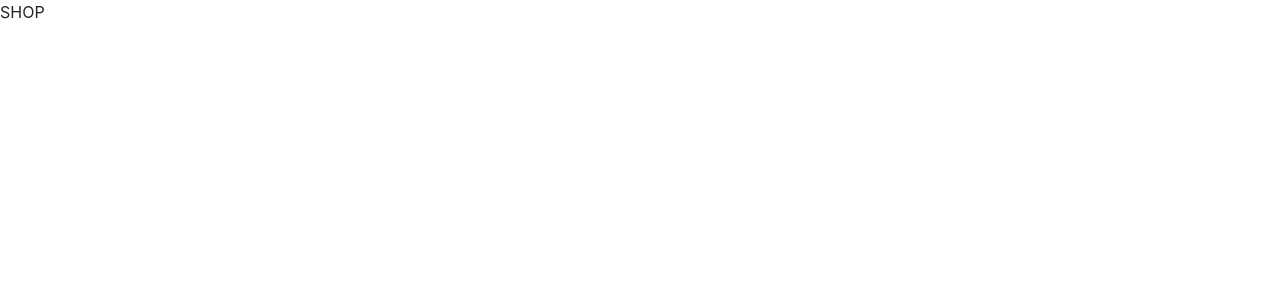
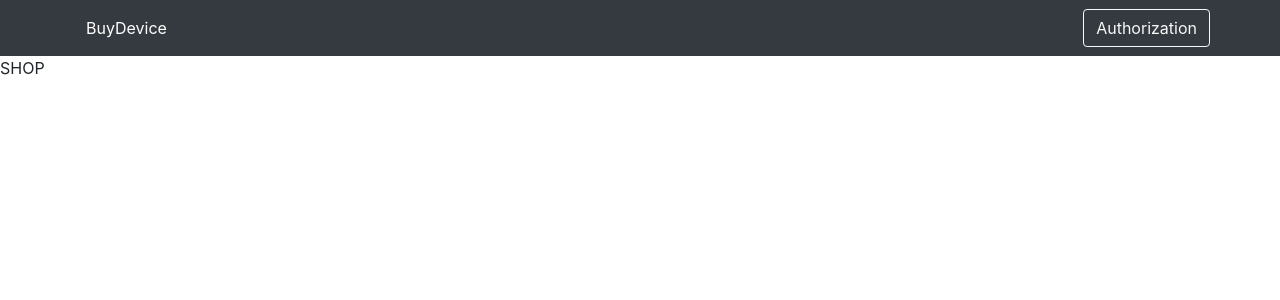
Before and after one commit to Presnia/mern-online-store-nd, a React (Create React App) app in the folder client/: page / in a window 1280 px wide. Shown: the top 300 px of the page. Built offline with nearby package versions, Linux system fonts and the light colour scheme.

Commit message:
The Auth page and its functionality is implemented

```diff
--- a/client/package.json
+++ b/client/package.json
@@ -7,11 +7,11 @@
     "@testing-library/react": "^11.2.3",
     "@testing-library/user-event": "^12.6.2",
     "axios": "^0.21.1",
-    "bootstrap": "^4.6.0",
+    "bootstrap": "^4.6.1",
     "mobx": "^6.0.5",
     "mobx-react-lite": "^3.1.7",
     "react": "^17.0.1",
-    "react-bootstrap": "^1.4.3",
+    "react-bootstrap": "^1.6.5",
     "react-dom": "^17.0.1",
     "react-router-dom": "^5.2.0",
     "react-scripts": "4.0.1",
--- a/client/src/App.js
+++ b/client/src/App.js
@@ -1,9 +1,11 @@
 import {BrowserRouter} from "react-router-dom";
 import AppRouter from "./components/AppRouter";
+import NavBar from "./components/NavBar";
 
 function App() {
     return (
         <BrowserRouter className="App">
+            <NavBar />
             <AppRouter />
         </BrowserRouter>
     );
--- a/client/src/components/AppRouter.js
+++ b/client/src/components/AppRouter.js
@@ -6,7 +6,6 @@ import {Context} from "../index";
 
 const AppRouter = () => {
     const {user} = useContext(Context);
-    console.log(user)
 
     return (
         <Switch>
--- /dev/null
+++ b/client/src/components/NavBar.js
@@ -0,0 +1,34 @@
+import React, {useContext} from 'react';
+import {Context} from "../index";
+import {Button, Container, Nav, Navbar, NavLink} from "react-bootstrap";
+import {SHOP_ROUTE} from "../utils/consts";
+import {observer} from "mobx-react-lite";
+
+const NavBar = observer(() => {
+    const {user} = useContext(Context);
+
+    return (
+        <Navbar bg="dark" variant="dark">
+            <Container>
+                <NavLink to={SHOP_ROUTE} style={{color: 'white'}}>BuyDevice</NavLink>
+                {user.isAuth ?
+                    <Nav className="ml-auto" style={{color: 'white'}}>
+                        <Button variant={'outline-light'}>Admin Panel</Button>
+                        <Button className="ml-3" variant={'outline-light'}>Login</Button>
+                    </Nav>
+                    :
+                    <Nav className="ml-auto" style={{color: 'white'}}>
+                        <Button
+                            variant={'outline-light'}
+                            onClick={() => user.setIsAuth(true)}
+                        >
+                            Authorization
+                        </Button>
+                    </Nav>
+                }
+            </Container>
+        </Navbar>
+    );
+});
+
+export default NavBar;
--- a/client/src/pages/Auth.js
+++ b/client/src/pages/Auth.js
@@ -1,10 +1,50 @@
 import React from 'react';
+import { NavLink, useLocation } from 'react-router-dom';
+import {Button, Card, Container, Form, Row} from "react-bootstrap";
+import {LOGIN_ROUTE, REGISTRATION_ROUTE} from "../utils/consts";
 
 const Auth = () => {
+    const location = useLocation();
+    const isLogin = location.pathname === LOGIN_ROUTE;
+    console.log(location)
+
     return (
-        <div>
-            AUTH
-        </div>
+        <Container
+            className="d-flex justify-content-center align-items-md-center"
+            style={{height: window.innerHeight - 54}}
+        >
+            <Card className="p-5" style={{width: 600}}>
+                <h2 className="m-auto">{isLogin ? "Authorization" : "Registration"}</h2>
+                <Form className="d-flex flex-column">
+                    <Form.Control
+                        className="mt-3"
+                        placeholder="Enter Your e-mail..."
+                    />
+                    <Form.Control
+                        className="mt-3"
+                        placeholder="Enter Your password..."
+                    />
+                    <Row className="d-flex justify-content-between mt-3 pl-3 pr-3">
+                        {isLogin ?
+                            <section className="d-flex flex-row align-items-center">
+                                <div className="mr-3">Have no account yet?</div>
+                                <NavLink to={REGISTRATION_ROUTE}>Registration</NavLink>
+                            </section>
+                            :
+                            <section className="d-flex flex-row align-items-center">
+                                <div className="mr-3">Have an account?</div>
+                                <NavLink to={LOGIN_ROUTE}>Login</NavLink>
+                            </section>
+                        }
+                        <Button
+                            variant={"outline-success"}
+                        >
+                            {isLogin ? "Login" : "Registration"}
+                        </Button>
+                    </Row>
+                </Form>
+            </Card>
+        </Container>
     );
 };
 
```
Also changed, not shown: 1 other file (tests, documents, lock files or other folders).
